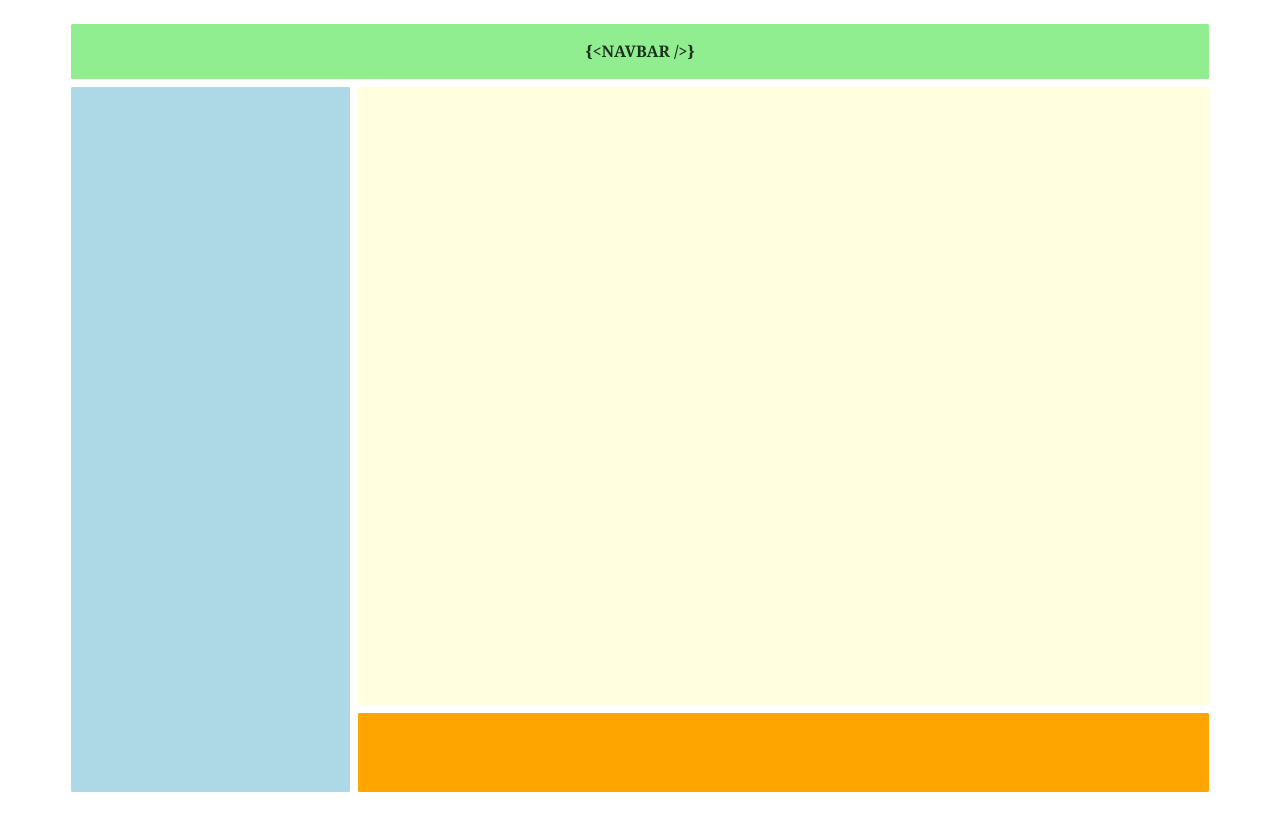
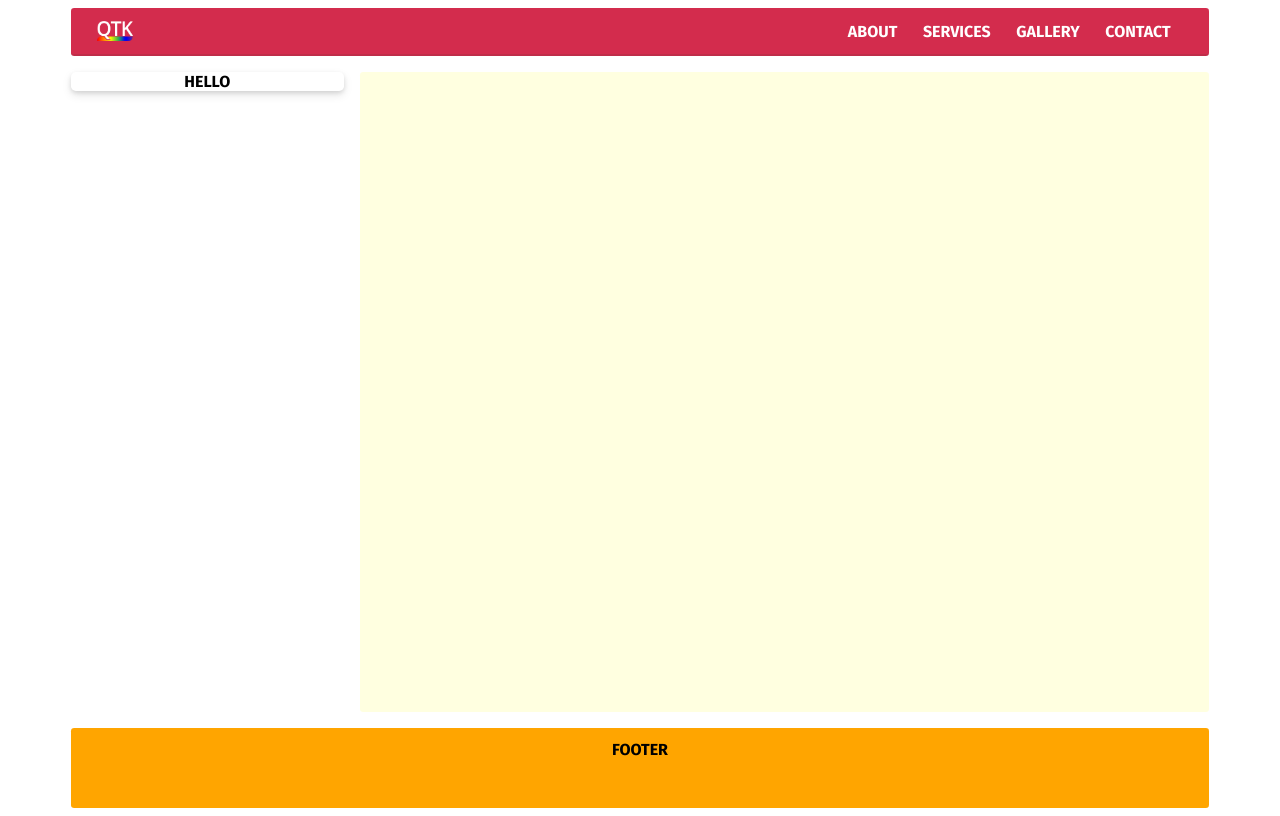
Before and after one commit to iamhazel/queer-theatre, a Gatsby site: page / in a window 1280 px wide. Built offline with nearby package versions, Linux system fonts and the light colour scheme; Gatsby itself is replaced by a stand-in of ours; a web font is replaced by a local one.

Commit message:
modular layout basic implementation

```diff
--- a/gatsby-config.js
+++ b/gatsby-config.js
@@ -37,12 +37,6 @@ module.exports = {
       resolve: "gatsby-plugin-styled-components",
     },
     {
-      resolve: `gatsby-plugin-typography`,
-      options: {
-        pathToConfigModule: `src/utils/typography`,
-      },
-    },
-    {
       resolve: `gatsby-plugin-google-fonts`,
       options: {
         fonts: [
--- a/package.json
+++ b/package.json
@@ -15,7 +15,6 @@
     "gatsby-plugin-react-helmet": "^3.3.14",
     "gatsby-plugin-sharp": "^2.6.43",
     "gatsby-plugin-styled-components": "^3.3.14",
-    "gatsby-plugin-typography": "^2.5.13",
     "gatsby-source-filesystem": "^2.3.35",
     "gatsby-source-graphql": "^2.7.6",
     "gatsby-source-wordpress-experimental": "^2.0.4",
--- /dev/null
+++ b/src/components/comingUp.js
@@ -0,0 +1,38 @@
+import React from "react"
+import { graphql } from "gatsby"
+import PropTypes from "prop-types"
+import styled from "styled-components"
+
+const Wrapper = styled.div`
+    background-color: #fff;
+    color: black;
+    border-radius: 0.3rem;
+    box-shadow: var(--shadow);
+`
+
+const Title = styled.div`
+    padding: 0.5rem 0.6rem;
+    font-weight: 500;
+`
+
+const Content = styled.div`
+    border-radius: 0 0 0.3rem 0.3rem;
+`
+
+const Image = styled.img`
+    margin-top: 0.3rem;
+    border-radius: 0.25rem;
+`
+
+const ComingUp = () => {
+    return (
+    <>
+        <Wrapper>
+            <Content>
+                Hello
+            </Content>
+        </Wrapper>
+    </>
+)}
+
+export default ComingUp
--- a/src/components/layout.css
+++ /dev/null
@@ -1,38 +0,0 @@
-html {
-  box-sizing: border-box;
-  font-size: 16px;
-}
-
-*, *:before, *:after {
-  box-sizing: inherit;
-}
-
-body, h1, h2, h3, h4, h5, h6, p, ol, ul {
-  margin: 0;
-  padding: 0;
-  font-weight: normal;
-}
-
-/* A media query for a large screen */
-@media (min-width: 1170px) {
-    .wrapper {
-        max-width: 1170px;
-    }
-}
-
-h1, h2, h3, h4, h5, h6 {
-  font-weight: bold;
-}
-
-ol, ul {
-  list-style: none;
-}
-
-img {
-  max-width: 100%;
-  height: auto;
-}
-
-a {
-  text-decoration: none;
-}
--- a/src/components/layout.js
+++ b/src/components/layout.js
@@ -10,7 +10,7 @@ const Container = styled.div`
     height: 100vh;
     max-width: 1170px;
     margin: 0.5rem auto;
-    padding: 1rem;
+    padding: 0 1rem;
 
     font-weight: 800;
     text-transform: uppercase;
@@ -22,26 +22,22 @@ const Container = styled.div`
         "Header Header Header Header"
         "Sidebar Content Content Content"
         "Sidebar Content Content Content"
-        "Sidebar Footer Footer Footer";
-    grid-gap: 0.5rem;
+        "Footer Footer Footer Footer";
+    grid-gap: 1rem;
 
-    @media only screen and (max-width: 550px) {
+    @media only screen and (max-width: 768px) {
         grid-template-columns: 1fr;
         grid-template-rows: 0.4fr 0.4fr 2.2fr 1.2fr 1.2fr 1.2fr 1fr;
         grid-template-areas:
             "Header"
             "Sidebar"
             "Content"
-            "Content1"
-            "Content2"
-            "Content3"
             "Footer";
     }
 `
 
 const Header = styled.header`
-    background: lightgreen;
-    padding: var(--padding-main);
+    background: transparent;
     border-radius: var(--radius-main);
     grid-area: Header;
 `
@@ -54,8 +50,6 @@ const Content = styled.div`
 `
 
 const Sidebar = styled.div`
-    background: lightblue;
-    padding: var(--padding-main);
     border-radius: var(--radius-main);
     grid-area: Sidebar;
 `
@@ -72,7 +66,7 @@ export default function Layout(props, { children }) {
         <Container>
             <GlobalStyle />
             <Header>{props.header}</Header>
-            <Content>{props.content}</Content>
+            <Content>{children}</Content>
             <Sidebar>{props.sidebar}</Sidebar>
             <Footer>{props.footer}</Footer>
         </Container>
--- a/src/components/navbars/nav.js
+++ b/src/components/navbars/nav.js
@@ -7,12 +7,11 @@ const Navigation = styled.nav`
   height: 6vh;
   display: flex;
   background-color: var(--primary);
-  border-radius: 0.4rem;
+  border-radius: 0.2rem;
   position: relative;
   justify-content: space-between;
   border-bottom: 2px solid #33333320;
-  margin: 0.25rem;
-  padding: 0 5vw;
+  padding: 0 2vw;
   z-index: 2;
   align-self: center;
 
@@ -32,6 +31,7 @@ const Toggle = styled.div`
   cursor: pointer;
 
   @media (max-width: 768px) {
+    padding: 0 2vw;
     display: flex;
   }
 `
@@ -112,4 +112,4 @@ const Navbar = () => {
   );
 };
 
-export default Navbar;
+export default Navbar
--- a/src/pages/index.js
+++ b/src/pages/index.js
@@ -7,6 +7,7 @@ import Wrapper from "../components/wrapper"
 import Button from "../components/button"
 import Hero from "../components/hero"
 import Navbar from "../components/navbars/nav"
+import ComingUp from "../components/comingUp"
 
 // // Create a Title component that'll render an <h1> tag with some styles
 // const Title = styled.h1`
@@ -22,7 +23,11 @@ import Navbar from "../components/navbars/nav"
 // `
 
 const IndexPage = () => (
-            <Layout header="{<Navbar />}">
+            <Layout
+                header={<Navbar />}
+                sidebar={<ComingUp />}
+                footer="Footer"
+                >
                 <Helmet>
                     <title>QueerTK</title>
                     <meta
--- a/src/styles/GlobalStyle.js
+++ b/src/styles/GlobalStyle.js
@@ -13,14 +13,15 @@ const GlobalStyle = createGlobalStyle`
     --shadow: 0 2px 4px 0 rgba(0, 0, 0, 0.1), 0 4px 10px 0 rgba(0, 0, 0, 0.1);
 
     --margin-main: 1rem 2rem;
-    --padding-main: 1rem 2rem;
-    --radius-main: 0.1rem;
+    --padding-main: 0.75rem 0.75rem;
+    --radius-main: 0.2rem;
   }
   *, *::before, *::after {
     box-sizing: border-box;
   }
   html {
     margin: 0;
+    font-family: Fira Sans;
     }
   }
 `
--- a/src/utils/typography.js
+++ /dev/null
@@ -1,8 +0,0 @@
-import Typography from "typography"
-import usWebDesignStandardsTheme from 'typography-theme-us-web-design-standards'
-
-const typography = new Typography(usWebDesignStandardsTheme)
-
-// Export helper functions
-export const { scale, rhythm, options } = typography
-export default typography
```
Also changed, not shown: src/templates/events/singleProduction.js (+10 -6 lines), 1 other file.
